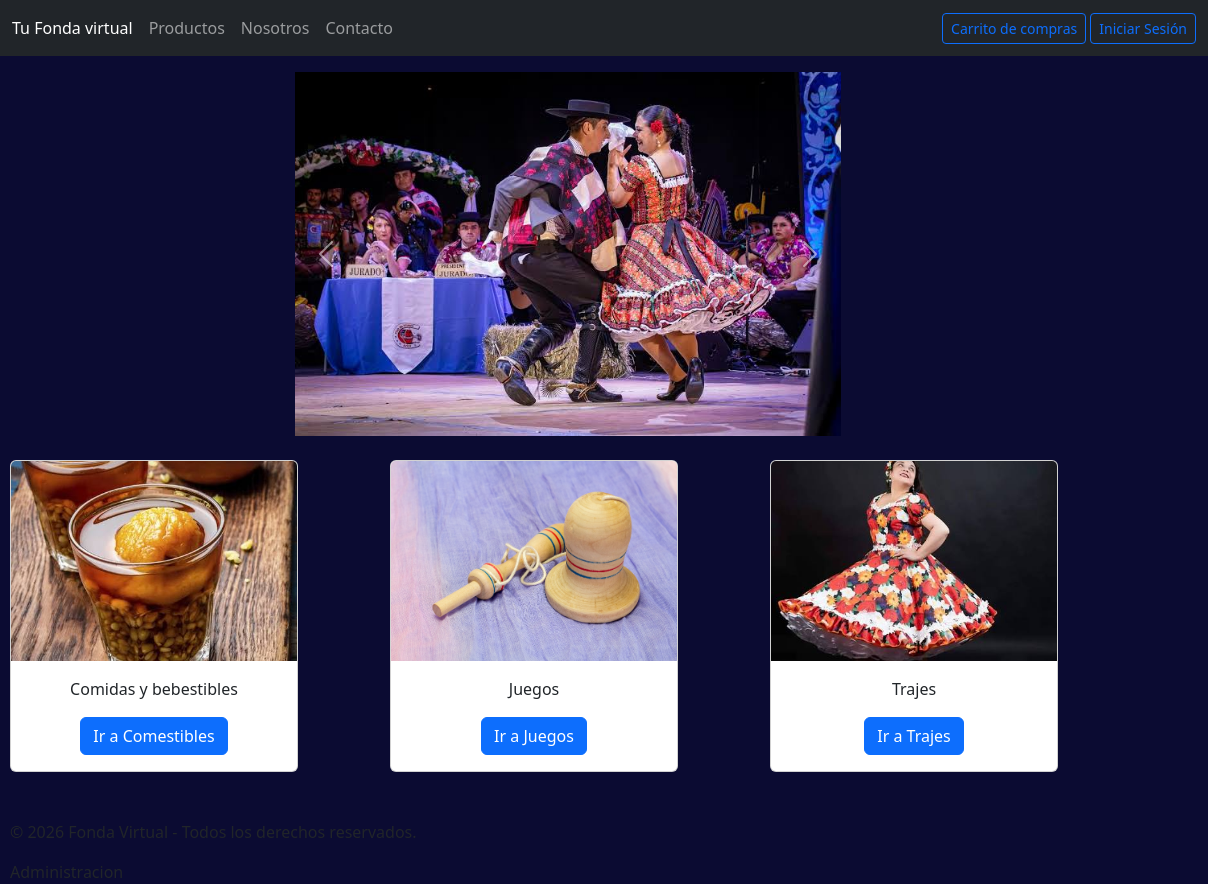
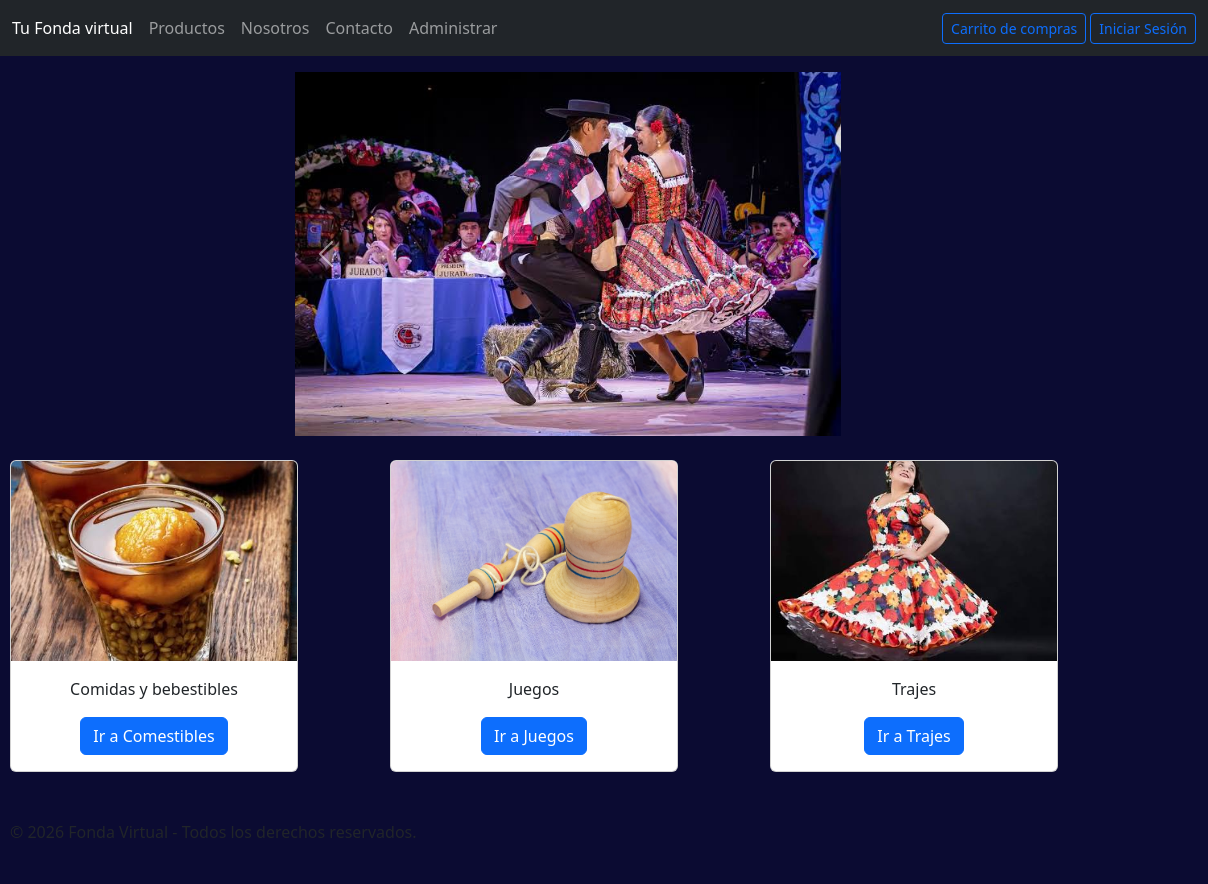
Before and after one commit to natarios99/Proyecto_Fullstack, a plain HTML site: page index.html in a window 1280 px wide. Shown: the full height of the page, 72-1280 px from the left. After the commit the page ends 860 px from the top, so only its background shows below. Drawn offline with nearby package versions, Linux system fonts and the light colour scheme.

Commit message:
Correcciones

```diff
--- a/index.html
+++ b/index.html
@@ -40,6 +40,9 @@
         </li>
         <li class="nav-item">
           <a class="nav-link" href="contacto.html">Contacto</a>
+        </li>
+        <li class="nav-item">
+          <a class="nav-link" href="admin.html">Administrar</a>
         </li>
       </ul>
       <span class="navbar-item">
@@ -126,7 +129,6 @@
   <div class="row">
  <footer>
     <p>&copy; 2026 Fonda Virtual - Todos los derechos reservados.</p>
-    <a class="nav-link" href="admin.html">Administracion</a>
   </footer>
 
   </div>
```
